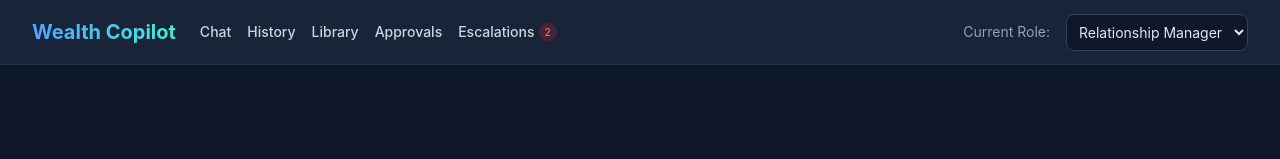
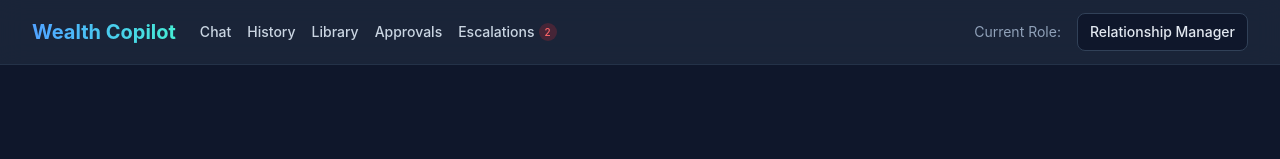
Before and after one commit to Aayush-207/wealth-advisor-copilot, a Next.js app in the folder frontend/: page / in a window 1280 px wide. Shown: the top 159 px of the page. Built offline with nearby package versions, Linux system fonts and the light colour scheme.

Commit message:
style: Hide scrollbars and hardcode Relationship Manager role

```diff
--- a/frontend/src/app/globals.css
+++ b/frontend/src/app/globals.css
@@ -14,3 +14,14 @@ body {
   min-height: 100vh;
   overflow-x: hidden;
 }
+
+/* Hide scrollbar for Chrome, Safari and Opera */
+::-webkit-scrollbar {
+  display: none;
+}
+
+/* Hide scrollbar for IE, Edge and Firefox */
+* {
+  -ms-overflow-style: none;  /* IE and Edge */
+  scrollbar-width: none;  /* Firefox */
+}
--- a/frontend/src/components/Navbar.tsx
+++ b/frontend/src/components/Navbar.tsx
@@ -1,11 +1,9 @@
 "use client";
 
-import React, { useState } from 'react';
+import React from 'react';
 import Link from 'next/link';
 
 export default function Navbar() {
-  const [role, setRole] = useState("RM");
-
   return (
     <nav className="w-full bg-slate-800/80 backdrop-blur-md border-b border-slate-700/50 sticky top-0 z-50">
       <div className="max-w-7xl mx-auto px-4 sm:px-6 lg:px-8">
@@ -27,15 +25,9 @@ export default function Navbar() {
           </div>
           <div className="flex items-center gap-4">
             <span className="text-sm text-slate-400">Current Role:</span>
-            <select
-              value={role}
-              onChange={(e) => setRole(e.target.value)}
-              className="bg-slate-900 border border-slate-700 text-slate-200 text-sm rounded-lg focus:ring-blue-500 focus:border-blue-500 block p-2 outline-none cursor-pointer"
-            >
-              <option value="RM">Relationship Manager</option>
-              <option value="Specialist">Product Specialist</option>
-              <option value="Admin">Compliance/Admin</option>
-            </select>
+            <div className="bg-slate-900 border border-slate-700 text-slate-200 text-sm rounded-lg px-3 py-2 font-medium">
+              Relationship Manager
+            </div>
           </div>
         </div>
       </div>
```
